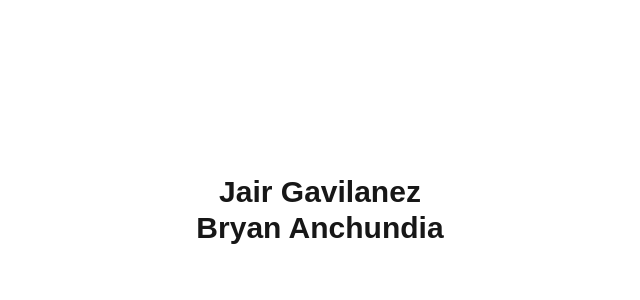
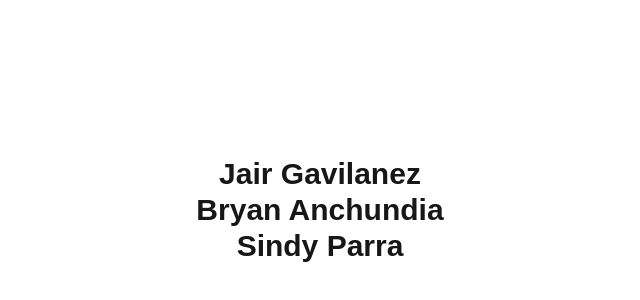
Before and after one commit to LarsSong1/gestion-configuracion, a Next.js app in the folder gestionc/: page / in a window 1280 px wide. Shown: the part 190-490 px from the top of the page, without its empty margins (320-960 px from the left). Built offline with nearby package versions, Linux system fonts and the light colour scheme.

Commit message:
Muestra solo mi nombre en h1 (corrección de ruta)

```diff
--- a/gestionc/src/app/page.js
+++ b/gestionc/src/app/page.js
@@ -3,6 +3,7 @@ export default function Home() {
     <main className="flex flex-col items-center justify-center min-h-screen">
       <h1 className="text-3xl font-bold">Jair Gavilanez</h1>
       <h1 className="text-3xl font-bold">Bryan Anchundia</h1>
+      <h1 className="text-3xl font-bold">Sindy Parra</h1>
     </main>
   );
 }
```
